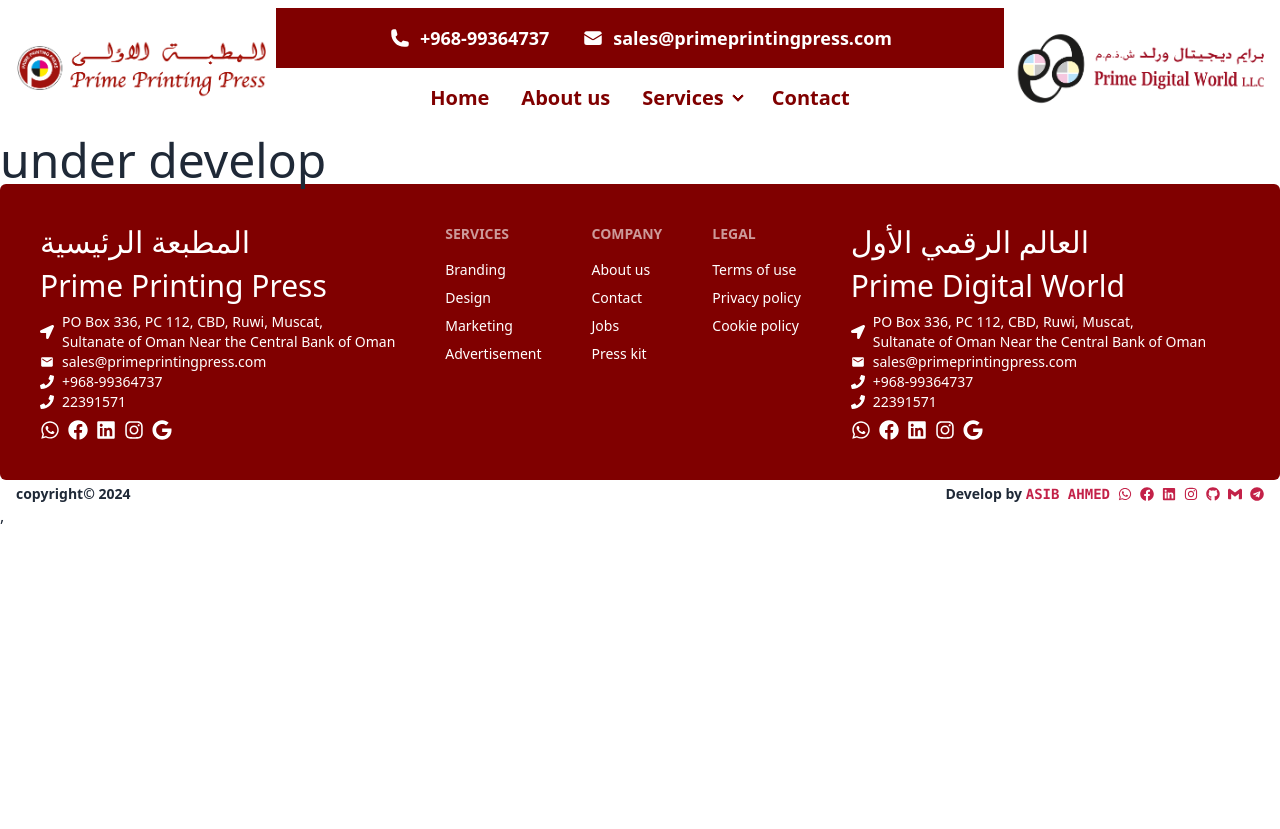
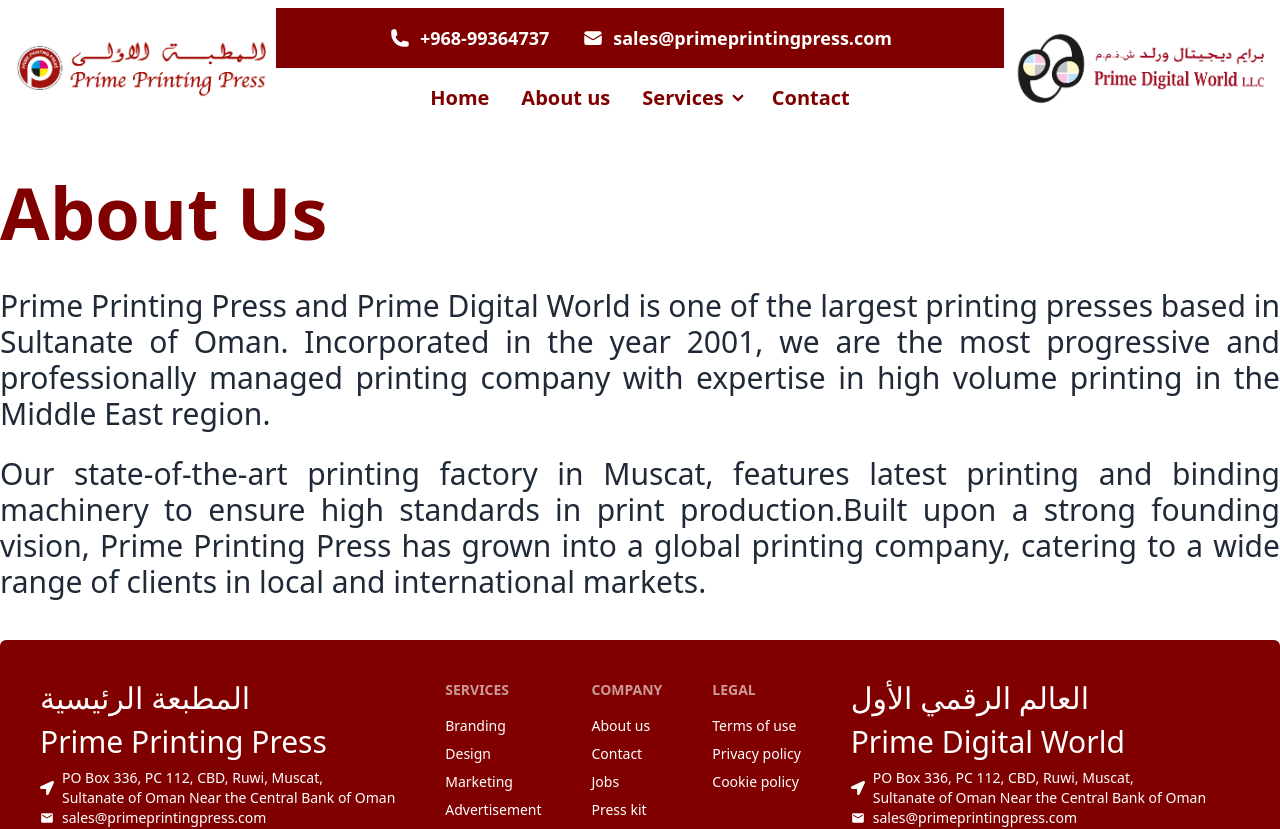
Before and after one commit to asib11/printing-press, a React (Vite) app: page /about in a window 1280 px wide. Shown: the top 829 px of the page. Before the commit the page ends 800 px from the top, so only its background shows below. Built offline with nearby package versions, Linux system fonts and the light colour scheme.

Commit message:
add about

```diff
--- a/src/components/About/About.jsx
+++ b/src/components/About/About.jsx
@@ -2,8 +2,19 @@
 
 const About = () => {
     return (
-        <div>
-            <p className="text-5xl">under develop</p>
+        <div className="">
+            <h1 className="text-7xl font-extrabold text-[#800000] mt-10">About Us</h1>
+            <div className="text-3xl py-10">
+                <p className="text-justify">Prime Printing Press and Prime Digital World is one of the
+                    largest printing presses based in Sultanate of Oman.
+                    Incorporated in the year 2001, we are the most progressive and professionally managed printing
+                    company with expertise in high volume printing
+                    in the Middle East region.
+                </p>
+                <p className="pt-6 text-justify">Our state-of-the-art printing factory in Muscat,
+                    features latest printing and binding machinery to ensure high standards in print production.Built upon a strong founding vision, Prime Printing Press has grown into a global printing company, catering to a wide range of clients in local and international markets.
+                </p>
+            </div>
         </div>
     );
 };
--- a/src/components/Contact/Contact.jsx
+++ b/src/components/Contact/Contact.jsx
@@ -4,7 +4,7 @@
 const Contact = () => {
     return (
         <div>
-            <div className="flex justify-between max-sm:flex-col max-sm:gap-5 md:gap-6 pb-6 max-sm:pl-6">
+            <div className="flex justify-between max-sm:flex-col max-sm:gap-5 md:gap-6 pb-6 max-sm:pl-6 mt-6">
                 <div className="space-y-3">
                     <h1 className="lg:text-7xl text-5xl font-extrabold text-[#800000]">Muscat Office</h1>
                     <h3 className="lg:text-5xl text-3xl font-bold">Prime Printing Press</h3>
@@ -51,7 +51,7 @@
             </div>
 
             <div className="max-w-1/2 my-6" >
-                <iframe className="w-full rounded border-4 border-[#800000]" src="https://www.google.com/maps/embed?pb=!1m17!1m12!1m3!1d3656.130843263617!2d58.545299075331265!3d23.599639978773574!2m3!1f0!2f0!3f0!3m2!1i1024!2i768!4f13.1!3m2!1m1!2zMjPCsDM1JzU4LjciTiA1OMKwMzInNTIuNCJF!5e0!3m2!1sen!2sbd!4v1703740059554!5m2!1sen!2sbd" width="800" height="450" allowfullscreen="" loading="lazy" referrerpolicy="no-referrer-when-downgrade"></iframe>
+                <iframe className="w-full rounded border-4 border-[#800000]" src="https://www.google.com/maps/embed?pb=!1m17!1m12!1m3!1d3656.130843263617!2d58.545299075331265!3d23.599639978773574!2m3!1f0!2f0!3f0!3m2!1i1024!2i768!4f13.1!3m2!1m1!2zMjPCsDM1JzU4LjciTiA1OMKwMzInNTIuNCJF!5e0!3m2!1sen!2sbd!4v1703740059554!5m2!1sen!2sbd" width="800" height="450" allowfullscreen="" loading="lazy" referrerPolicy="no-referrer-when-downgrade"></iframe>
             </div>
         </div>
     );
```
